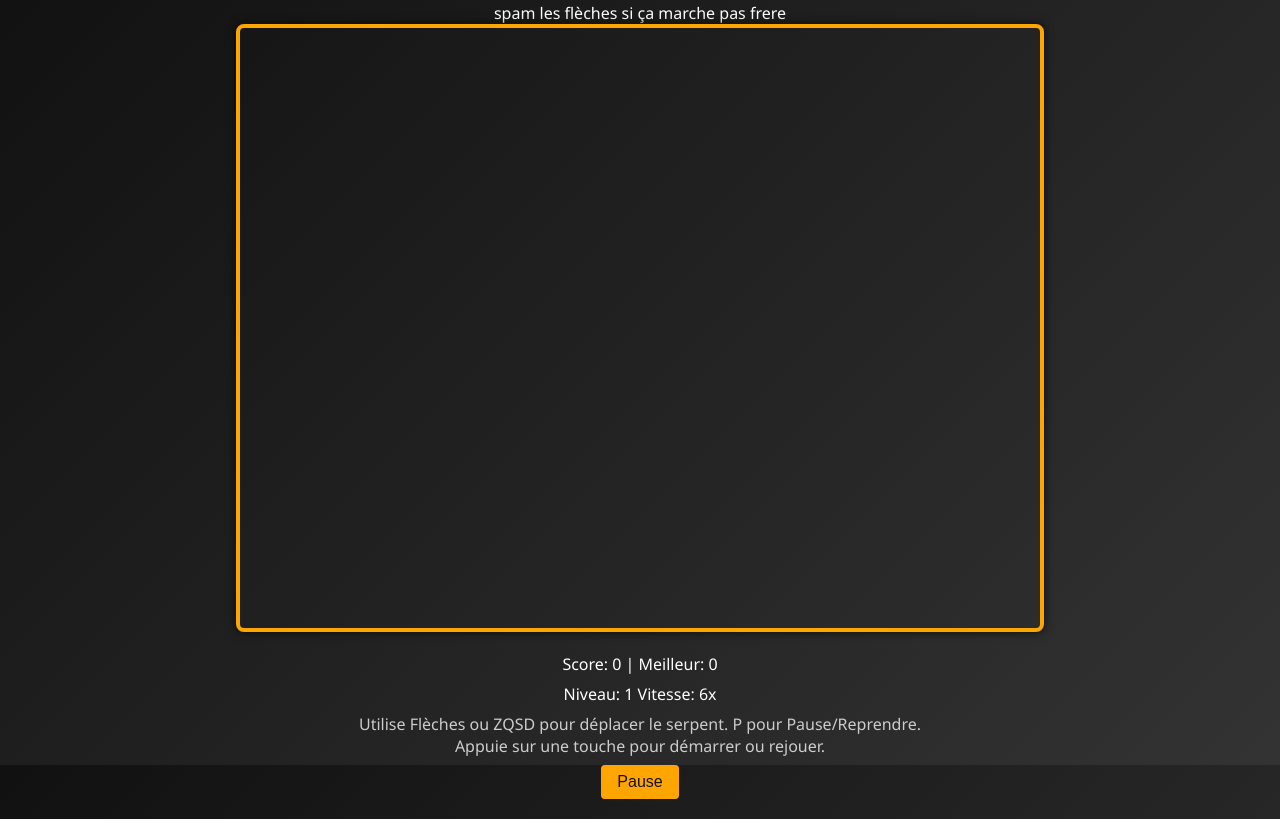
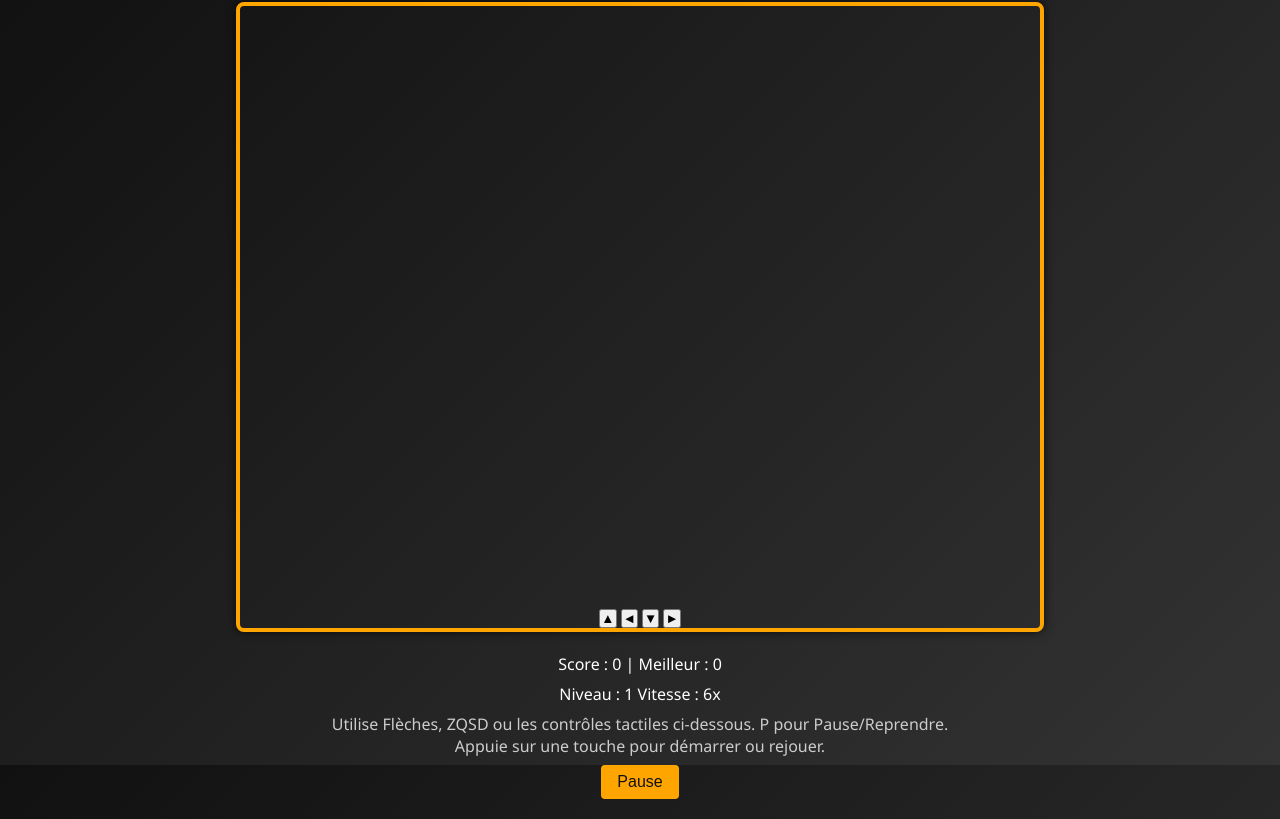
Before and after one commit to TonyCreativeDesign/SNAKE, a plain HTML site: page index.html in a window 1280 px wide. Shown: the part 35-854 px from the top of the page. Drawn offline with Linux system fonts and the light colour scheme.

Commit message:
Update index.html

```diff
--- a/index.html
+++ b/index.html
@@ -9,16 +9,21 @@
 </head>
 <body>
   <div class="container">
-    <h1>Sn4k3-1</h1>
-    <p>spam les flèches si ça marche pas frere</p>
+    <h1>Snake Grand Format Amélioré</h1>
     <div class="canvas-wrapper">
       <canvas id="gameCanvas" width="800" height="600"></canvas>
+      <div class="touch-controls">
+        <button id="btn-up" aria-label="Haut">▲</button>
+        <button id="btn-left" aria-label="Gauche">◄</button>
+        <button id="btn-down" aria-label="Bas">▼</button>
+        <button id="btn-right" aria-label="Droite">►</button>
+      </div>
     </div>
     <div class="info-panel">
-      <p>Score: <span id="score">0</span> | Meilleur: <span id="highScore">0</span></p>
-      <p>Niveau: <span id="level">1</span> Vitesse: <span id="speedDisplay">5</span>x</p>
+      <p>Score : <span id="score">0</span> | Meilleur : <span id="highScore">0</span></p>
+      <p>Niveau : <span id="level">1</span> Vitesse : <span id="speedDisplay">5</span>x</p>
       <p class="instructions">
-        Utilise Flèches ou ZQSD pour déplacer le serpent. P pour Pause/Reprendre.<br>
+        Utilise Flèches, ZQSD ou les contrôles tactiles ci-dessous. P pour Pause/Reprendre.<br>
         Appuie sur une touche pour démarrer ou rejouer.
       </p>
       <button id="pauseBtn">Pause</button>
```
